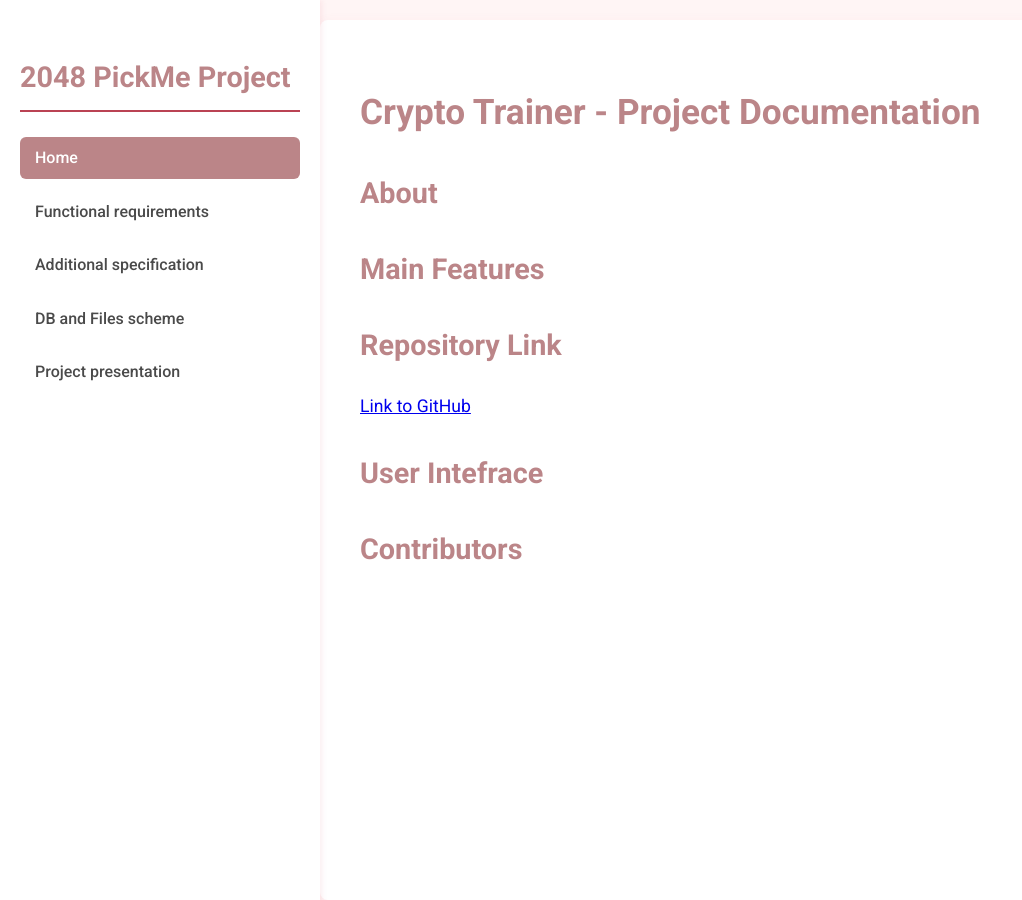
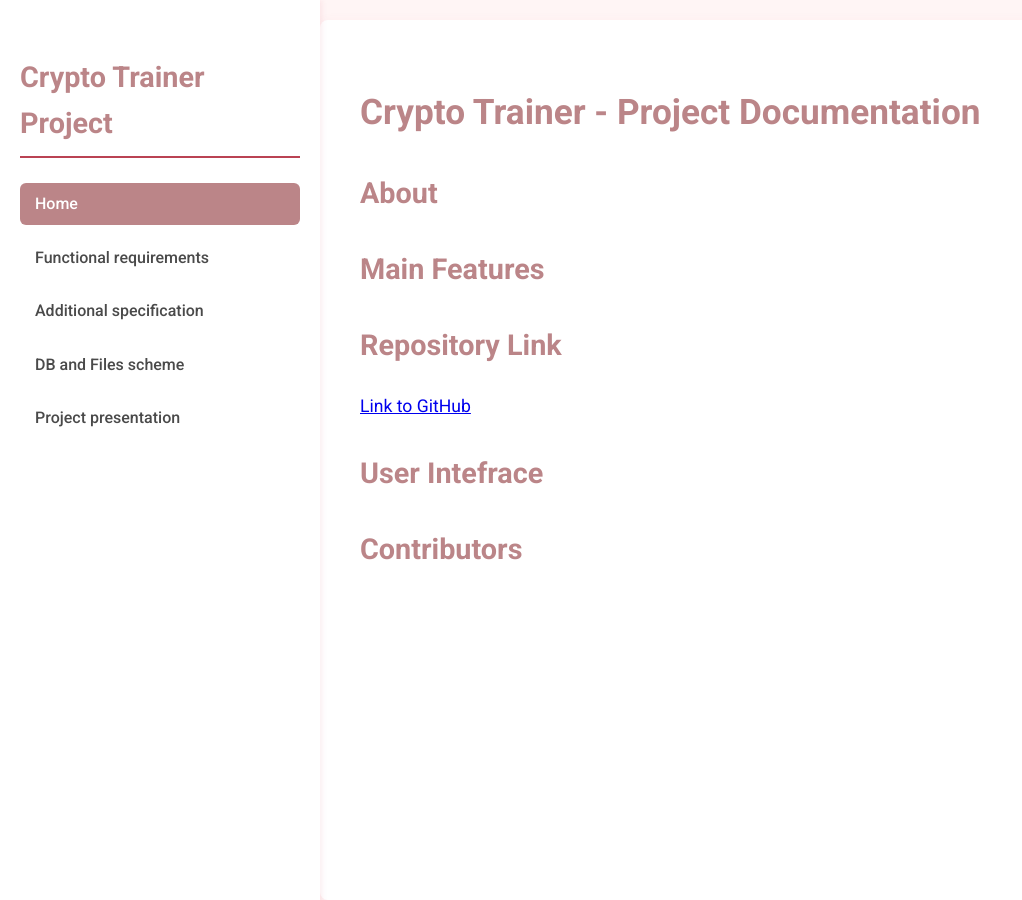
Before and after one commit to fpmi-pmvs2025/pmvs11b-lab8-svobodnaya, a Jekyll site: the page built from docs/index.md, in a window 1280 px wide. Shown: the whole page, without its empty margins (0-1022 px from the left). Built offline with Jekyll 4.4.1, drawn with Linux system fonts in a browser that asks for light colours.

Commit message:
Update _config.yml

```diff
--- a/docs/_config.yml
+++ b/docs/_config.yml
@@ -1,5 +1,5 @@
-title: 2048 PickMe Project
-description: Documentation for the 2048 game project
+title: Crypto Trainer Project
+description: Documentation for the Crypto Trainer Project
 
 # Navigation
 nav:
```
